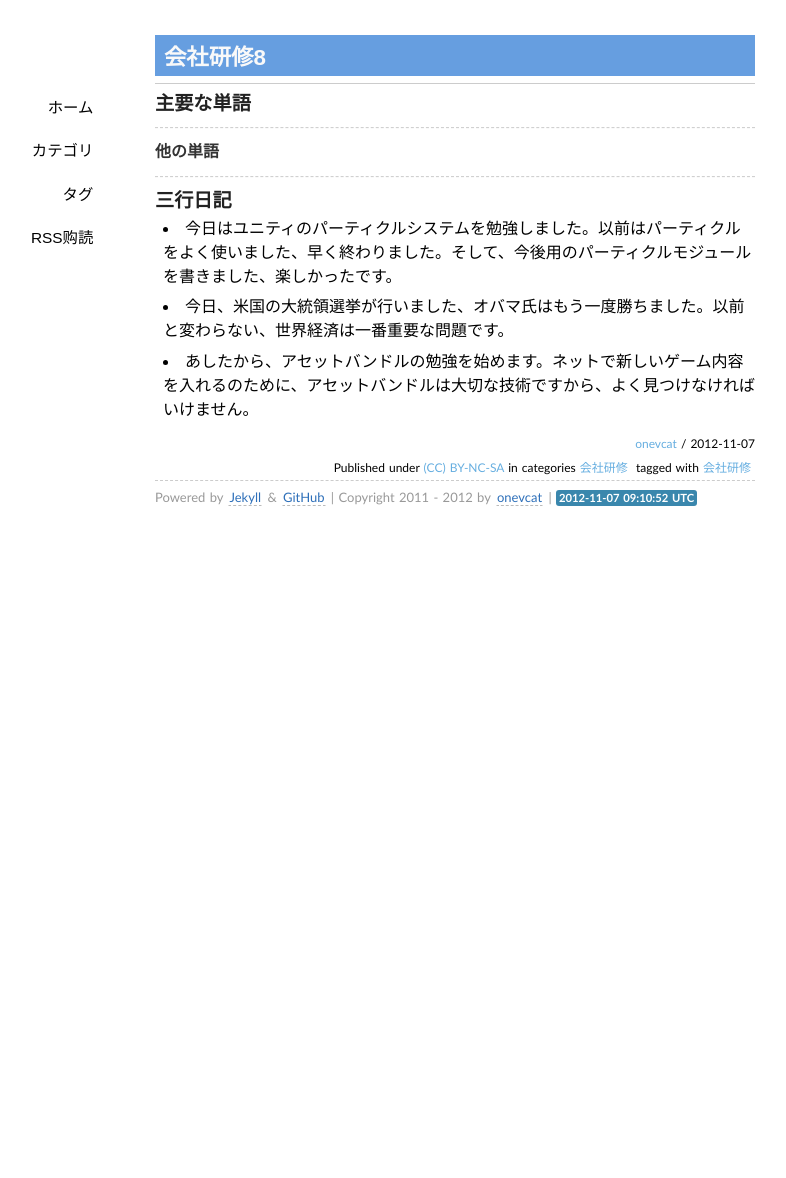
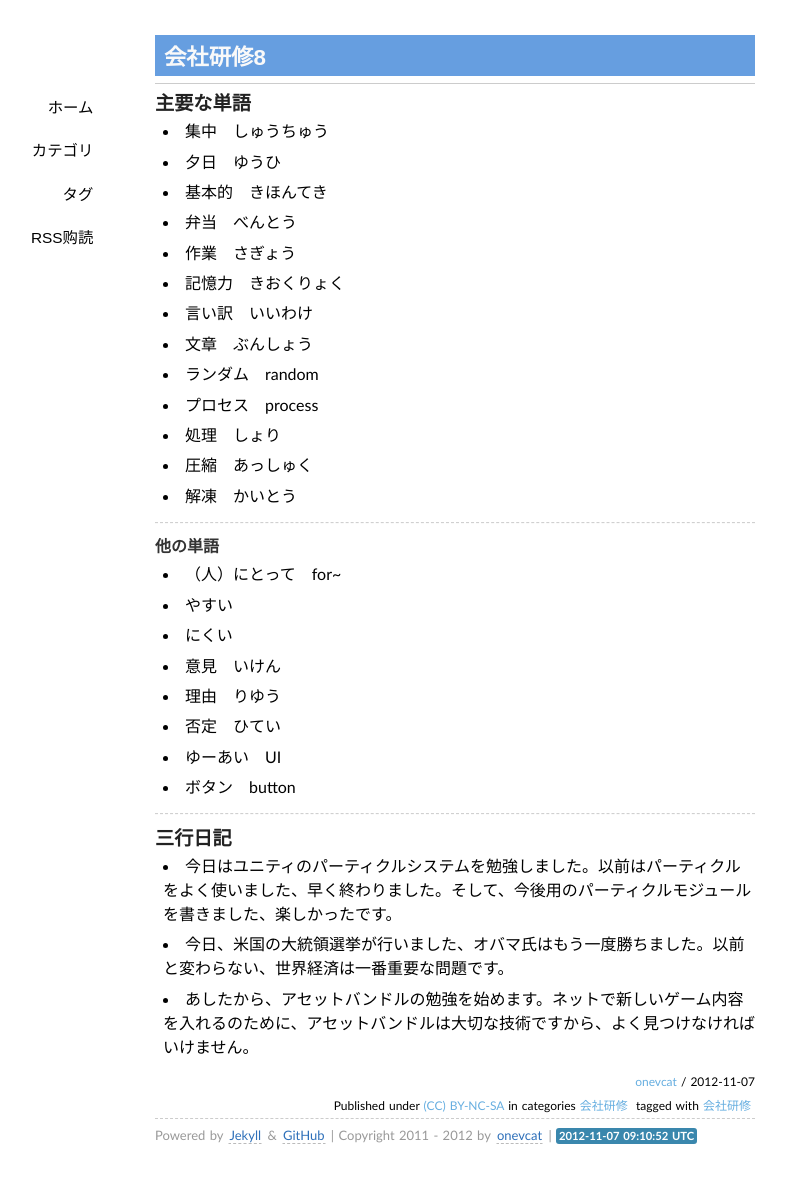
Before and after one commit to onevcat/japanese, a Jekyll site: the page built from _posts/会社研修/2012-11-7-会社研修8.md, in a window 1280 px wide. Shown: the whole page, without its empty margins (185-971 px from the left). Built offline with Jekyll 4.4.1, drawn with Linux system fonts in a browser that asks for light colours; some web fonts are replaced; Markdown is read by kramdown in place of the engine named in the settings; comment, search, counter and statistics services are not loaded; before the commit the page ends 900 px from its top, so only the background shows below that.

Commit message:
modify
Signed-off-by: onevcat <onevcat@gmail.com>

```diff
--- a/_posts/会社研修/2012-11-7-会社研修8.md
+++ b/_posts/会社研修/2012-11-7-会社研修8.md
@@ -9,8 +9,31 @@ tags:
 
 ### 主要な単語
 
+* 集中　しゅうちゅう
+* 夕日　ゆうひ
+* 基本的　きほんてき
+* 弁当　べんとう
+* 作業　さぎょう
+* 記憶力　きおくりょく
+* 言い訳　いいわけ
+* 文章　ぶんしょう
+* ランダム　random
+* プロセス　process
+* 処理　しょり
+* 圧縮　あっしゅく
+* 解凍　かいとう
+
 ---
 #### 他の単語
+
+* （人）にとって　for~
+* やすい
+* にくい
+* 意見　いけん
+* 理由　りゆう
+* 否定　ひてい
+* ゆーあい　UI
+* ボタン　button
 
 ---
 
```
